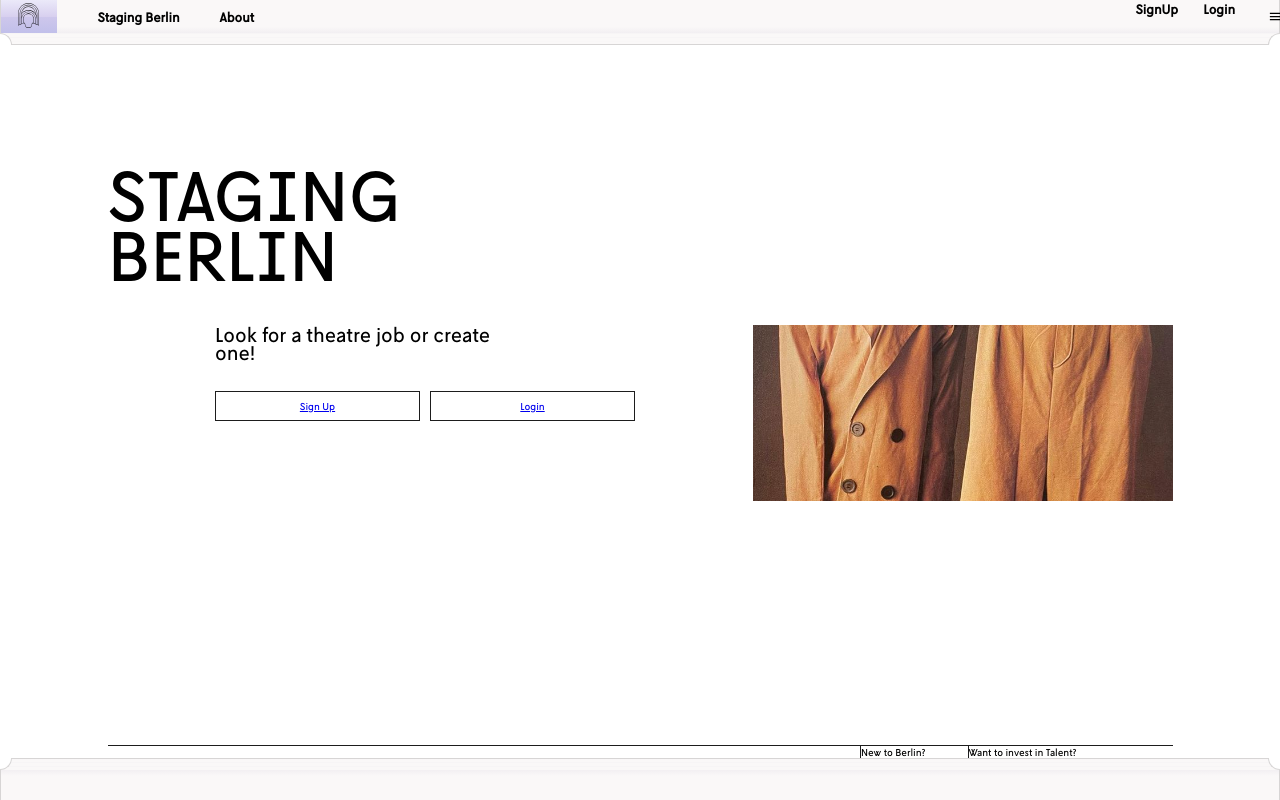
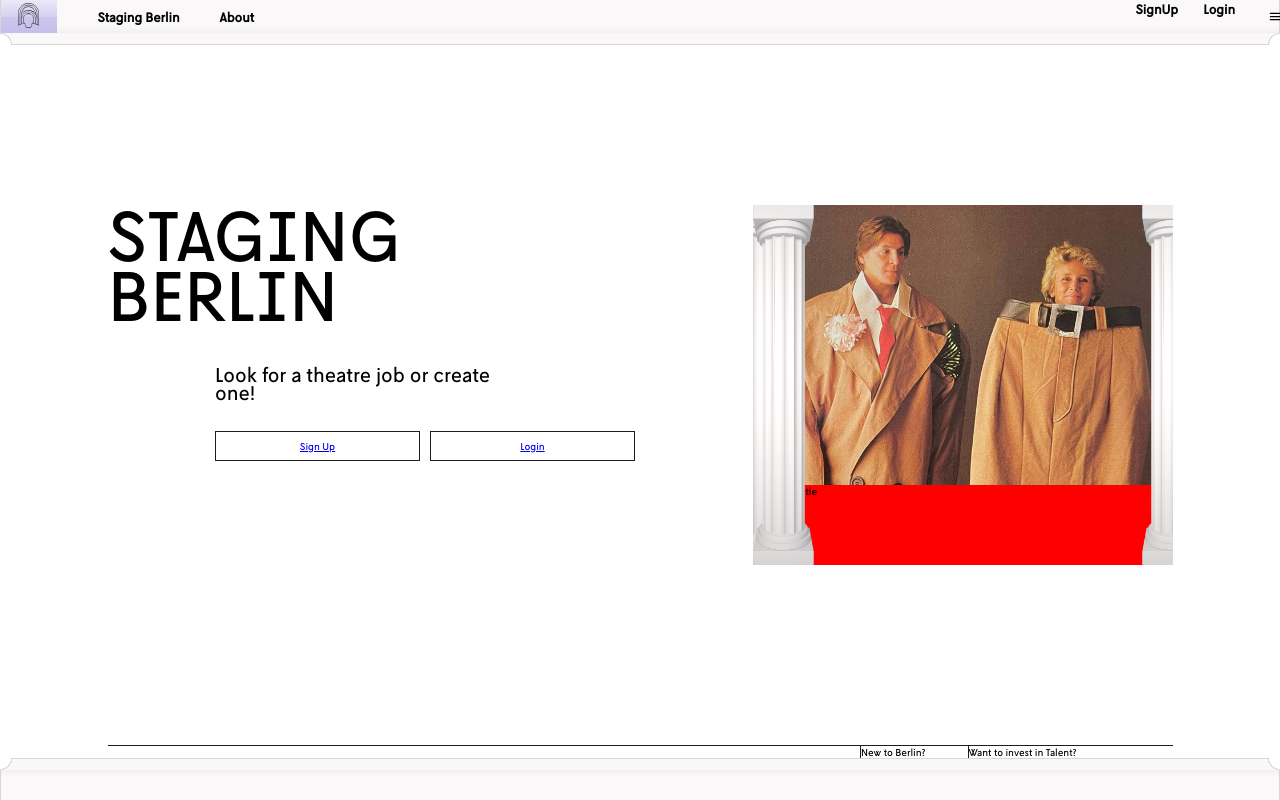
Before and after one commit to stagingBerlin/sb-front, a React (Create React App) app: page / in a window 1280 px wide. Built offline with nearby package versions, Linux system fonts and the light colour scheme; no server answers.

Commit message:
WIP on LandingPage Carousel

```diff
--- a/src/Components/landingPage/FeaturedProject.js
+++ b/src/Components/landingPage/FeaturedProject.js
@@ -2,7 +2,7 @@ import React from 'react'
 
 function FeaturedProject({content}) {
     return (
-        <div style={{
+        <div className="" style={{
             height: '100%',
             width: '100%',
             backgroundImage: `url(${content})`,
--- a/src/Components/landingPage/FeaturedProjects.js
+++ b/src/Components/landingPage/FeaturedProjects.js
@@ -1,6 +1,7 @@
 import { height } from "@mui/system";
 import React, { useContext } from "react";
 import FeaturedProject from "./FeaturedProject";
+import ProjectCard from "./ProjectCard";
 
 
 function FeaturedProjects(props) {
@@ -9,14 +10,14 @@ function FeaturedProjects(props) {
       style={{
         transform: `translateX(-${props.translate}px)`,
         transition: `transform ease-out ${props.transition}s`,
-        height: "100%",
+        height: "fit-content",
         width: `${props.width}px`,
         display: "flex",
         backgroundColor: "red",
       }}
     >
       {props.testImages.map((item, i) => (
-        <FeaturedProject key={item + i} content={item} />
+        <ProjectCard key={item + i} content={item} />
       ))}
     </div>
   );
--- a/src/Components/landingPage/LandingPage.js
+++ b/src/Components/landingPage/LandingPage.js
@@ -4,7 +4,7 @@ import { NavLink } from "react-router-dom";
 
 function LandingPage() {
   return (
-    <div className="content-margin-top">
+    <div className="landingPage-container">
       <div className="grid-container">
         <div className="grid-col-2 grid-col-span-5">
           <div className="hero-text-large margin-bttm-l">STAGING BERLIN</div>
@@ -20,7 +20,8 @@ function LandingPage() {
             <div className="">Login</div>
           </NavLink>
         </div>
-        <div className="grid-col-span-4 grid-col-8 grid-row-2 grid-row-end-10">
+        <div className="grid-col-span-4 grid-col-8 grid-row-1 grid-row-end-10">
+          <img className="pillarFront" src="./img/pillar.png" alt="" srcset=""/>
           <ProjectsCarousel/>
         </div>
       </div>
--- /dev/null
+++ b/src/Components/landingPage/ProjectCard.js
@@ -0,0 +1,47 @@
+import React, { useEffect, useRef, useState } from "react";
+
+function ProjectCard({ content }) {
+  const pillarRef = useRef();
+  const [pillarWidth, setPillarWidth] = useState();
+
+  const getPillarWidth = () => {
+    const newWidth = pillarRef.current.clientWidth;
+    setPillarWidth(newWidth);
+  };
+
+  useEffect(() => {
+    getPillarWidth();
+  }, []);
+
+  useEffect(() => {
+    window.addEventListener("resize", getPillarWidth);
+  }, []);
+
+
+  return (
+    <div className="projectCard-container">
+      <div
+        className="projectCard-Img"
+        style={{
+          height: "35vh",
+          width: "100%",
+          backgroundImage: `url(${content})`,
+          backgroundSize: "cover",
+          backgroundRepeat: "no-repeat",
+          backgroundPosition: "top",
+        }}
+      ></div>
+      <div> This is the title</div>
+      <div>Short Intro</div>
+      <div> by Owner</div>
+      <div className="pillar"  style={{
+          height: "100%",
+          left: `-${pillarWidth * 0.5}px`
+        }}>
+        <img src="/img/pillar.png" alt="" srcset="" ref={pillarRef}/>
+      </div>
+    </div>
+  );
+}
+
+export default ProjectCard;
--- a/src/Components/landingPage/ProjectsCarousel.js
+++ b/src/Components/landingPage/ProjectsCarousel.js
@@ -19,6 +19,7 @@ function ProjectsCarousel() {
     translate: 0,
     transition: 0.45,
   });
+
   // finding width of carousel container to get the value for transition
 
   const carouselRef = useRef();
--- a/src/sass/components/_button-primary.scss
+++ b/src/sass/components/_button-primary.scss
@@ -1,6 +1,6 @@
 .button-primary {
   background-color: $background-col;
-  border-radius: 0.8rem;
+  // border-radius: 0.8rem;
   padding: 1rem 2.5rem;
   font-weight: 600;
   line-height: 2rem;
@@ -10,11 +10,11 @@
 
   &:hover {
     cursor: pointer;
-    background-color: $color-primary-dark;
-    box-shadow: $box-shadow;
-    color: $color-white;
-    transition: 0.3s;
-    border: 1px solid transparent;
+    background-color:$nav-footer-border-col;
+    // box-shadow: $box-shadow;
+    // color: $color-white;
+    transition: 0.5s;
+    // border: 1px solid transparent;
   }
 
   &:active {
--- a/src/sass/components/_form.scss
+++ b/src/sass/components/_form.scss
@@ -6,8 +6,9 @@
   padding: 2rem;
   width: 35rem;
   min-height: 30rem;
-  border-radius: 1rem;
-  box-shadow: $box-shadow;
+  // border-radius: 1rem;
+  // box-shadow: $box-shadow;
+  border: 1px solid $grid-border-color;
 
   @include respond(phone) {
     width: 100%;
@@ -35,14 +36,17 @@
 
   &__input {
     width: 100%;
-    border-radius: 0.8rem;
-    border: $border-input;
+    // border-radius: 0.8rem;
+    // border: $border-input;
+    border: none;
+    border-bottom: 1px solid $grid-border-color;
     padding: 1rem 1.5rem;
     font-size: 1.4rem;
+    background-color: $input-col;
 
     &::placeholder {
       font-size: 1.4rem;
-      color: $color-black-light;
+      color: $nav-footer-border-col;
     }
   }
 
@@ -55,12 +59,12 @@
   &:link,
   &:visited {
     margin-left: 0.5rem;
-    color: $color-primary;
+    color: $nav-footer-border-col;
     font-weight: 600;
   }
 
   &__linktoSignup:hover {
-    color: $color-primary-dark;
+    color: $nav-footer-border-col;
     transition: 0.5s;
   }
 
--- a/src/sass/layout/_page-grid.scss
+++ b/src/sass/layout/_page-grid.scss
@@ -52,9 +52,15 @@
 .grid-col-span-4 {
   grid-column-end: span 4;
 }
+
+.grid-row-1 {
+  grid-row-start: 1;
+}
 .grid-row-2 {
   grid-row-start: 2;
 }
+
+
 
 
 .grid-row-end-10{
--- a/src/sass/pages/_landing-page.scss
+++ b/src/sass/pages/_landing-page.scss
@@ -1,3 +1,13 @@
+
+
+.landingPage-container{
+  min-height: 85vh;
+  display: flex;
+  justify-content: center;
+  align-items: center;
+}
+
+
 .hero-text-large {
   font-size: 7rem;
   line-height: 6rem;
@@ -26,3 +36,24 @@
   top: 0px;
   left: 0px;
 }
+
+.projectCard-container{
+  width: 100%;
+  height: 45vh;
+  position: relative;
+}
+
+.pillar{
+  position: absolute;
+  top: 0px;
+  z-index: 2;
+  img {
+    height: 100%;
+  }
+}
+
+.pillarFront{
+  height: 45vh;
+  position: absolute;
+  z-index: 3;
+}
```
Also changed, not shown: public/img/pillar.png.
